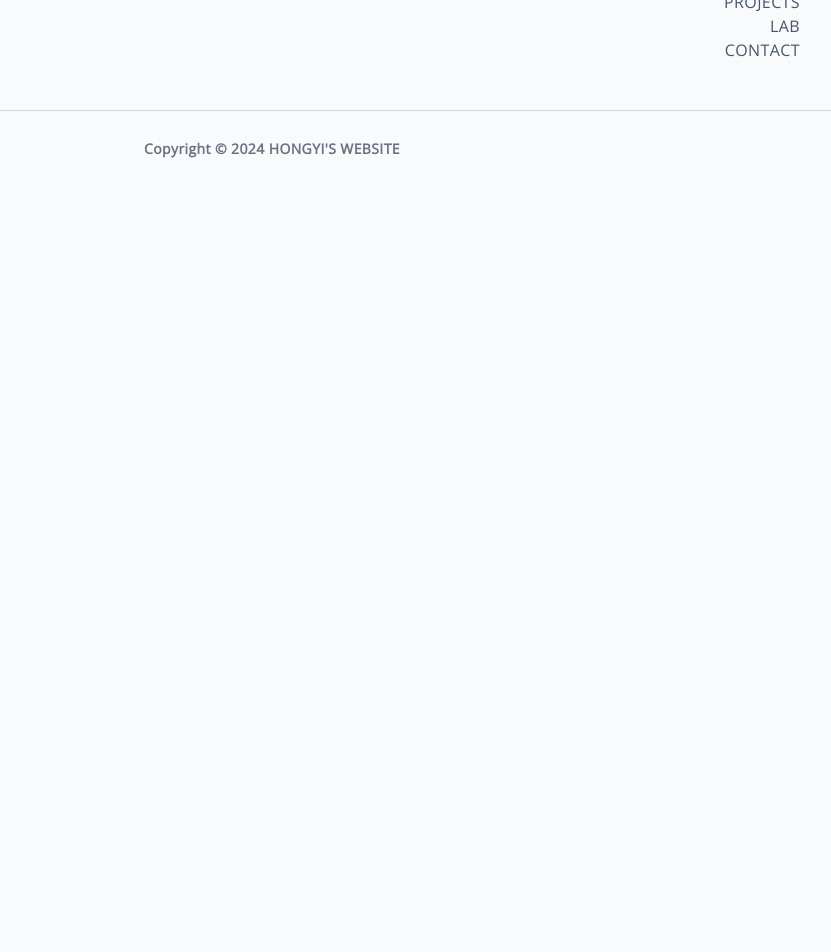
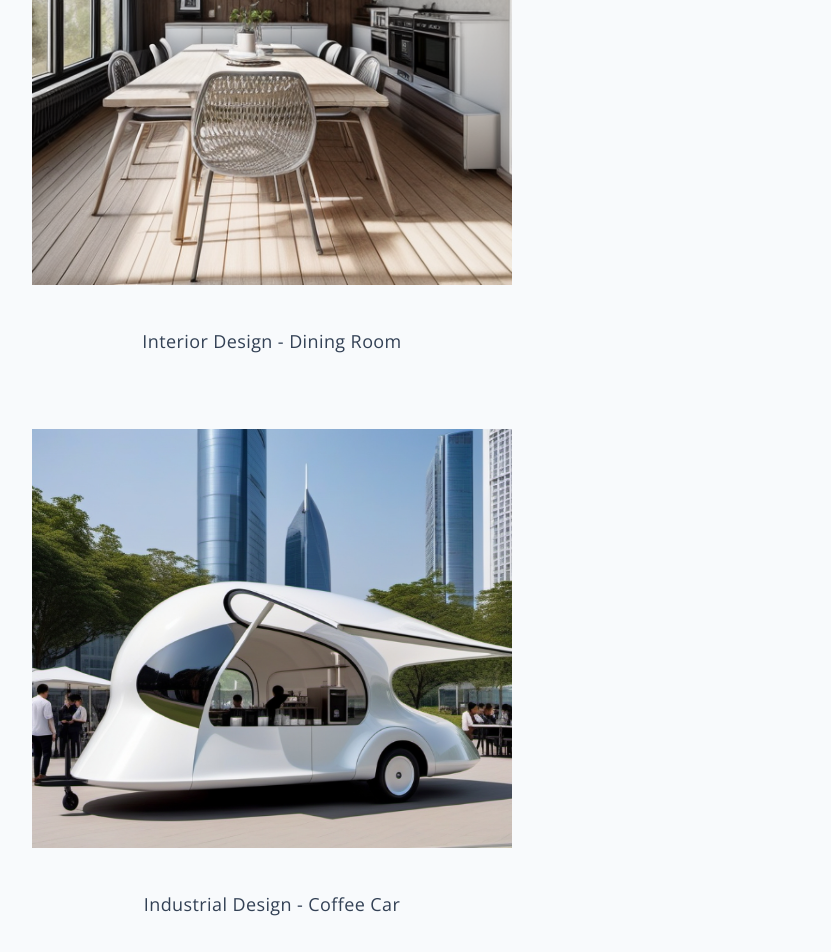
Before and after one commit to hongyili-hl/hongyili-hl.github.io, a Jekyll site: the page built from sample.md, in a window 1280 px wide and 1400 px high, scrolled down 1415 px. Shown: the top 952 px of the window, without its empty margins (368-1199 px from the left). Built offline with Jekyll 4.4.1, drawn with Linux system fonts in a browser that asks for light colours; before the commit the page ends 1602 px from its top, so only the background shows below that; some of the changed text lies outside the part shown; grey boxes are pictures that could not be loaded.

Commit message:
Update tags.html

```diff
--- a/_layouts/tags.html
+++ b/_layouts/tags.html
@@ -20,4 +20,37 @@ layout: base
       Interior Design - Bedroom
     </p>
   </div>
+  <div class="flex justify-center py-4 md:py-8">
+    <img src="/assets/images/Dining Room.png" alt="" class="basis-2/6  w-11/12 md:w-5/12 p-2 md:px-0" style="-webkit-touch-callout: none;-webkit-user-select: none;-moz-user-select: none;-ms-user-select: none;user-select: none">
+  </div>
+  <div class="flex justify-center pb-4 md:pb-8">
+    <p class="prose md:prose-lg prose-p:font-extralight prose-headings:font-light prose-slate dark:prose-invert prose-img:mx-auto prose-img:w-2/3">
+      Interior Design - Dining Room
+    </p>
+  </div>
+  <div class="flex justify-center py-4 md:py-8">
+    <img src="/assets/images/Coffee Car.png" alt="" class="basis-2/6  w-11/12 md:w-5/12 p-2 md:px-0" style="-webkit-touch-callout: none;-webkit-user-select: none;-moz-user-select: none;-ms-user-select: none;user-select: none">
+  </div>
+  <div class="flex justify-center pb-4 md:pb-8">
+    <p class="prose md:prose-lg prose-p:font-extralight prose-headings:font-light prose-slate dark:prose-invert prose-img:mx-auto prose-img:w-2/3">
+      Industrial Design - Coffee Car
+    </p>
+  </div>
+  <div class="flex justify-center py-4 md:py-8">
+    <img src="/assets/images/Streetscape.png" alt="" class="basis-2/6  w-11/12 md:w-5/12 p-2 md:px-0" style="-webkit-touch-callout: none;-webkit-user-select: none;-moz-user-select: none;-ms-user-select: none;user-select: none">
+  </div>
+  <div class="flex justify-center pb-4 md:pb-8">
+    <p class="prose md:prose-lg prose-p:font-extralight prose-headings:font-light prose-slate dark:prose-invert prose-img:mx-auto prose-img:w-2/3">
+      Streetscape Restoration
+    </p>
+  </div>
+  </div>
+  <div class="flex justify-center py-4 md:py-8">
+    <img src="/assets/images/Campus Planning.jpg" alt="" class="basis-2/6  w-11/12 md:w-5/12 p-2 md:px-0" style="-webkit-touch-callout: none;-webkit-user-select: none;-moz-user-select: none;-ms-user-select: none;user-select: none">
+  </div>
+  <div class="flex justify-center pb-4 md:pb-8">
+    <p class="prose md:prose-lg prose-p:font-extralight prose-headings:font-light prose-slate dark:prose-invert prose-img:mx-auto prose-img:w-2/3">
+      Campus Planning
+    </p>
+  </div>
 </div>
```
